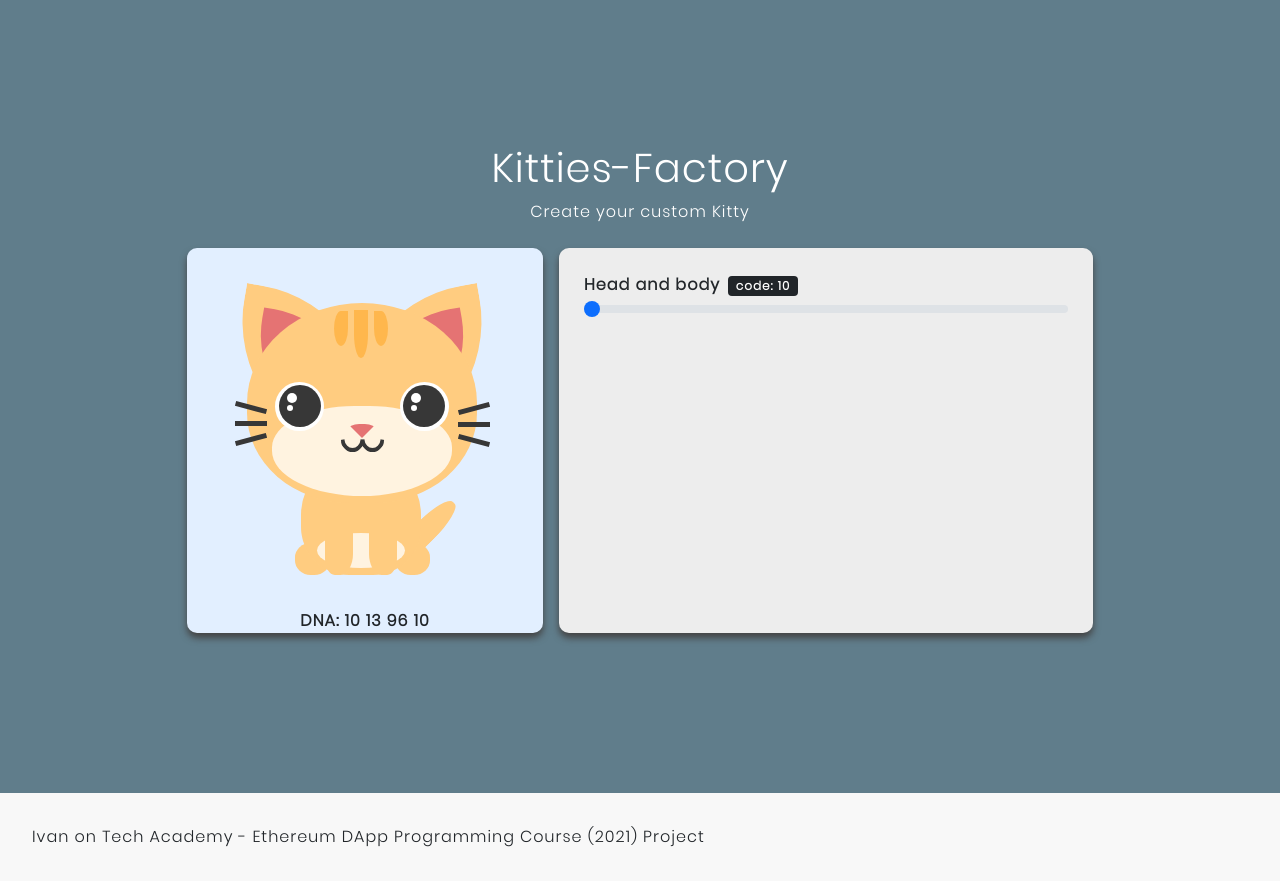
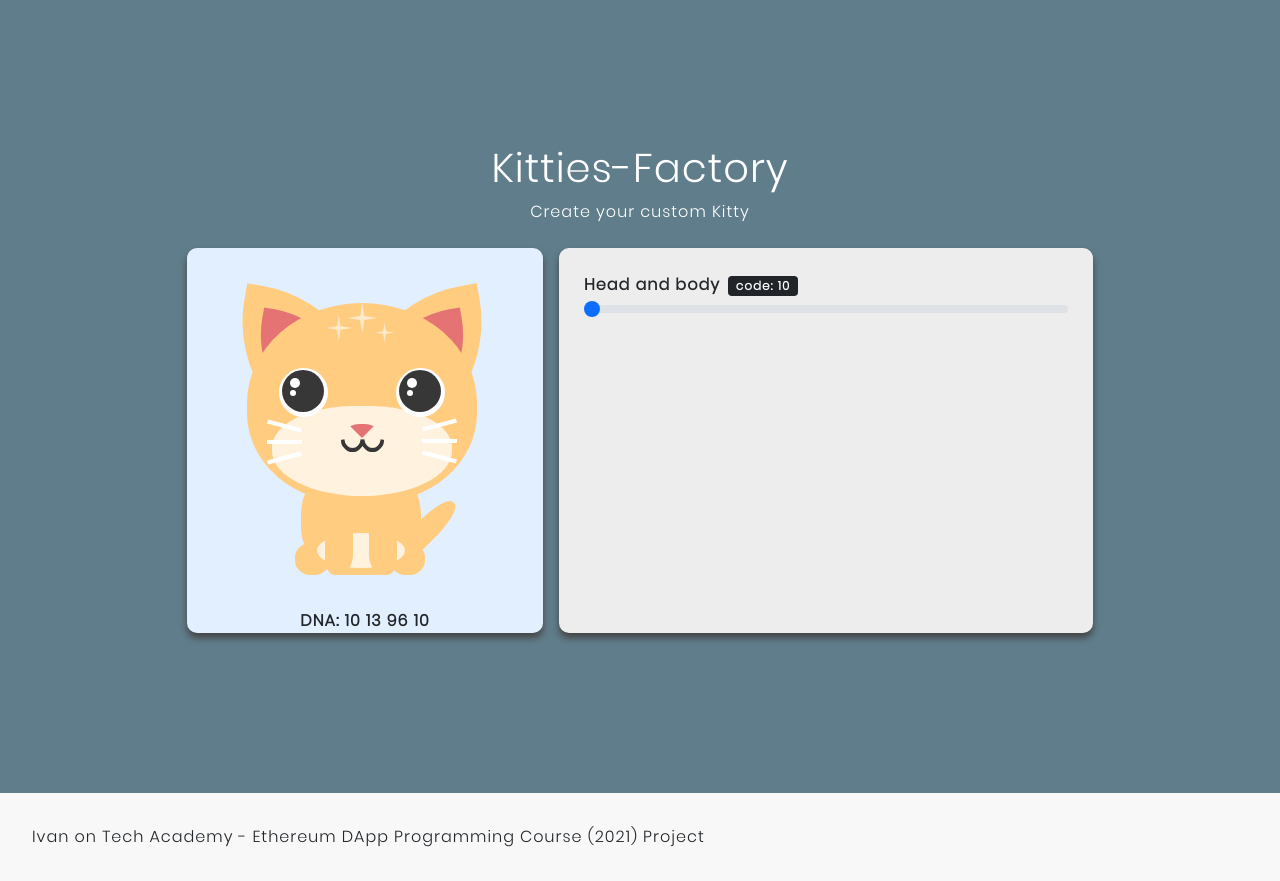
Before and after one commit to derdis14/ethereum-dapp-moon-kitties, a plain HTML site: page client/index.html in a window 1280 px wide. Drawn offline with nearby package versions, Linux system fonts and the light colour scheme.

Commit message:
changed cat (eyes, whiskers, head-dots)

```diff
--- a/client/assets/css/cats.css
+++ b/client/assets/css/cats.css
@@ -23,36 +23,36 @@ body {
   background: #ffcc80;
   z-index: 20;
 }
+
 .cat__head-dots {
   position: absolute;
-  left: 101px;
-  height: 48px;
-  top: 1px;
-  width: 14px;
-  background: #ffb74d;
-  -webkit-border-radius: 0 0 50% 50%;
-  border-radius: 0 0 50% 50%;
+  top: -20px;
+  left: 94px;
+  font-size: 38px;
+  color: #ffffff;
+  opacity: 0.6;
 }
 
-.cat__head-dots_first {
+.star1 {
   position: absolute;
-  content: "";
-  top: 1px;
-  width: 14px;
-  height: 35px;
-  background: #ffb74d;
-  left: -20px;
-  border-radius: 50% 0 50% 50%;
+  left: -1px;
+  transform: rotate(0deg);
 }
-.cat__head-dots_second {
+
+.star2 {
   position: absolute;
-  content: "";
-  top: 1px;
-  width: 14px;
-  height: 35px;
-  background: #ffb74d;
-  left: 20px;
-  border-radius: 0 50% 50% 50%;
+  top: 15px;
+  left: -22px;
+  font-size: 85%;
+  transform: rotate(0deg);
+}
+
+.star3 {
+  position: absolute;
+  top: 25px;
+  left: +27px;
+  font-size: 65%;
+  transform: rotate(0deg);
 }
 
 .cat__ear {
@@ -88,8 +88,8 @@ body {
 }
 .cat__eye {
   position: absolute;
-  top: 35px;
-  left: -16px;
+  top: 25px;
+  left: -8px;
   display: flex;
 }
 .cat__eye--left,
@@ -98,12 +98,12 @@ body {
   height: 49px;
   background: #fff;
   border-radius: 50%;
-  margin: 38px;
+  margin: 34px;
   z-index: 100;
 }
 .cat__eye span {
   position: absolute;
-  top: 41px;
+  top: 36px;
   width: 42px;
   height: 42px;
   background: #373737;
@@ -131,10 +131,10 @@ body {
   background: #fff;
 }
 .cat__eye span.pupil-left {
-  left: 42px;
+  left: 37px;
 }
 .cat__eye span.pupil-right {
-  left: 166px;
+  left: 154px;
 }
 .cat__nose {
   position: absolute;
@@ -187,9 +187,9 @@ body {
 .cat__whiskers-right::after,
 .cat__whiskers-left::before,
 .cat__whiskers-right::before {
-  width: 32px;
-  height: 5px;
-  background: #373737;
+  width: 35px;
+  height: 4px;
+  background: #fff;
 }
 .cat__whiskers-left::before,
 .cat__whiskers-right::before,
@@ -200,8 +200,9 @@ body {
   left: 0;
 }
 .cat__whiskers-left {
-  top: 112px;
-  left: -18px;
+  top: 131px;
+  left: 14px;
+  z-index: 300;
 }
 .cat__whiskers-left::before {
   top: -16px;
@@ -212,8 +213,9 @@ body {
   transform: rotate(-15deg);
 }
 .cat__whiskers-right {
-  top: 108px;
-  left: 205px;
+  top: 126px;
+  left: 169px;
+  z-index: 300;
 }
 .cat__whiskers-right::before {
   top: -16px;
@@ -266,7 +268,7 @@ body {
   content: "";
   position: absolute;
   top: 40px;
-  left: 148px;
+  left: 143px;
   width: 35px;
   height: 32px;
   background: #ffcc80;
--- a/client/index.html
+++ b/client/index.html
@@ -46,8 +46,9 @@
 
                     <div id="head" class="cat__head">
                         <div id="midDot" class="cat__head-dots">
-                            <div id="leftDot" class="cat__head-dots_first"></div>
-                            <div id="rightDot" class="cat__head-dots_second"></div>
+                            <span class="star1">&#128964;</span>
+                            <span class="star2">&#128964;</span>
+                            <span class="star3">&#128964;</span>
                         </div>
                         <div class="cat__eye">
                             <div class="cat__eye--left">
```
